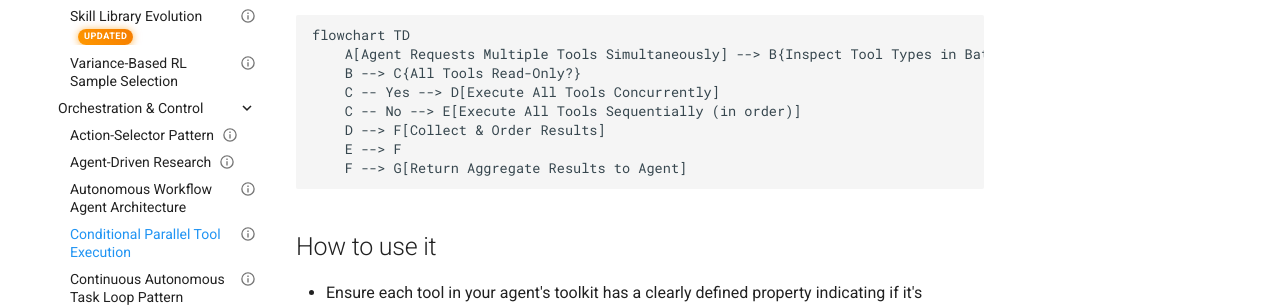
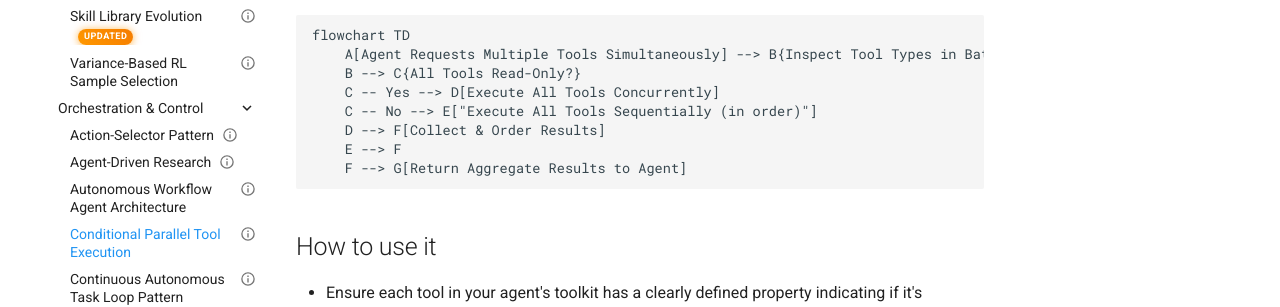
Before and after one commit to dev02019/awesome-agentic-patterns, an MkDocs documentation site: the page built from docs/patterns/parallel-tool-execution.md, in a window 1280 px wide and 900 px high, scrolled down 844 px. Shown: the part 234-541 px from the top of the window. Built offline with MkDocs 1.6.1 and Material for MkDocs 9.7.7, drawn with Linux system fonts in a browser that asks for light colours; comment, search, counter and statistics services are not loaded.

```diff
--- a/docs/patterns/parallel-tool-execution.md
+++ b/docs/patterns/parallel-tool-execution.md
@@ -34,7 +34,7 @@ flowchart TD
     A[Agent Requests Multiple Tools Simultaneously] --> B{Inspect Tool Types in Batch}
     B --> C{All Tools Read-Only?}
     C -- Yes --> D[Execute All Tools Concurrently]
-    C -- No --> E[Execute All Tools Sequentially (in order)]
+    C -- No --> E["Execute All Tools Sequentially (in order)"]
     D --> F[Collect & Order Results]
     E --> F
     F --> G[Return Aggregate Results to Agent]
```
Also changed, not shown: patterns/parallel-tool-execution.md (+1 -1 lines).
